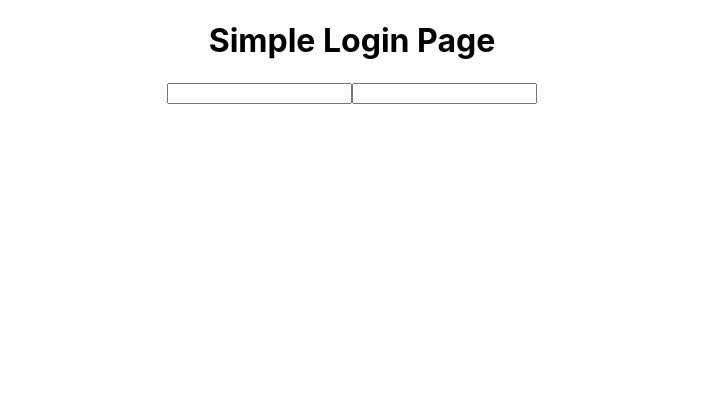
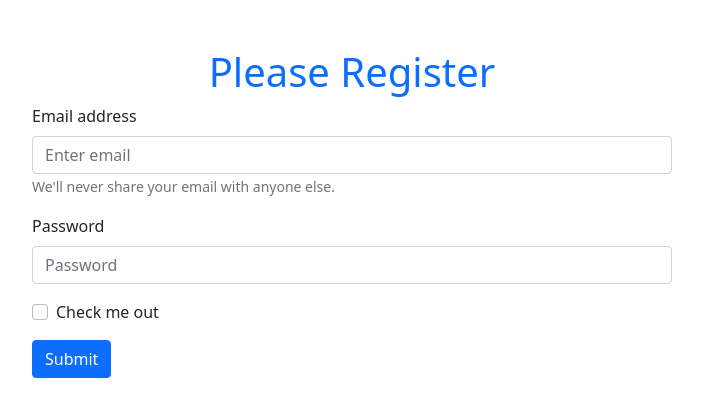
Before and after one commit to shagors/email-password-authentication, a React (Create React App) app: page / in a window 1280 px wide. Shown: the top 416 px of the page, without its empty margins (288-991 px from the left). Built offline with nearby package versions, Linux system fonts and the light colour scheme.

Commit message:
email and password set to firebase

```diff
--- a/package.json
+++ b/package.json
@@ -6,8 +6,10 @@
     "@testing-library/jest-dom": "^5.16.4",
     "@testing-library/react": "^12.1.4",
     "@testing-library/user-event": "^13.5.0",
+    "bootstrap": "^5.1.3",
     "firebase": "^9.6.10",
     "react": "^18.0.0",
+    "react-bootstrap": "^2.2.3",
     "react-dom": "^18.0.0",
     "react-scripts": "5.0.0",
     "web-vitals": "^2.1.4"
--- a/src/App.js
+++ b/src/App.js
@@ -1,19 +1,65 @@
 import './App.css';
 import app from './firebase.init';
 import {
+  createUserWithEmailAndPassword,
   getAuth
 } from "firebase/auth";
+import 'bootstrap/dist/css/bootstrap.min.css';
+import { Button, Form } from 'react-bootstrap';
+import { useState } from 'react';
 
 const auth = getAuth(app);
 
 function App() {
+  const [email, setEmail] = useState('');
+  const [password, setPassword] = useState('');
+
+  const handleEmailBlur = e => {
+    setEmail(e.target.value);
+  }
+
+  const handlePasswordBlur = e => {
+    setPassword(e.target.value);
+  }
+
+  const handleFormSubmit = e => {
+    createUserWithEmailAndPassword(auth, email, password)
+    .then(result => {
+      const user = result.user;
+      console.log(user);
+    })
+    .catch(error => {
+      console.error(error);
+      alert('This email already registered')
+    })
+    e.preventDefault();
+  }
+
   return (
-    <div className="App">
-      <h1>Simple Login Page</h1>
-      <form>
-        <input type="text" />
-        <input type="password" name="" id="" />
-      </form>
+    <div className="">
+      <div className='registration w-50 mx-auto mt-5'>
+        <h1 className='text-center text-primary'>Please Register</h1>
+        <Form onSubmit={handleFormSubmit}>
+          <Form.Group className="mb-3" controlId="formBasicEmail">
+            <Form.Label>Email address</Form.Label>
+            <Form.Control onBlur={handleEmailBlur} type="email" placeholder="Enter email" />
+            <Form.Text className="text-muted">
+              We'll never share your email with anyone else.
+            </Form.Text>
+          </Form.Group>
+
+          <Form.Group className="mb-3" controlId="formBasicPassword">
+            <Form.Label>Password</Form.Label>
+            <Form.Control onBlur={handlePasswordBlur} type="password" placeholder="Password" />
+          </Form.Group>
+          <Form.Group className="mb-3" controlId="formBasicCheckbox">
+            <Form.Check type="checkbox" label="Check me out" />
+          </Form.Group>
+          <Button variant="primary" type="submit">
+            Submit
+          </Button>
+        </Form>
+      </div>
     </div>
   );
 }
```
Also changed, not shown: 1 other file (tests, documents, lock files or other folders).
